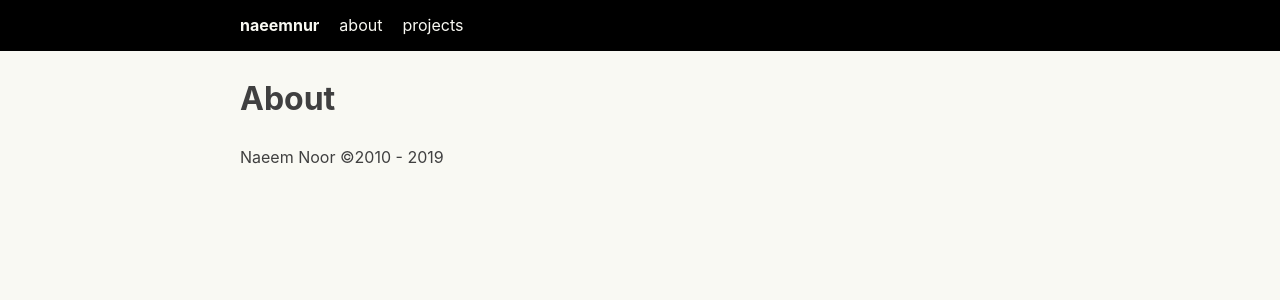
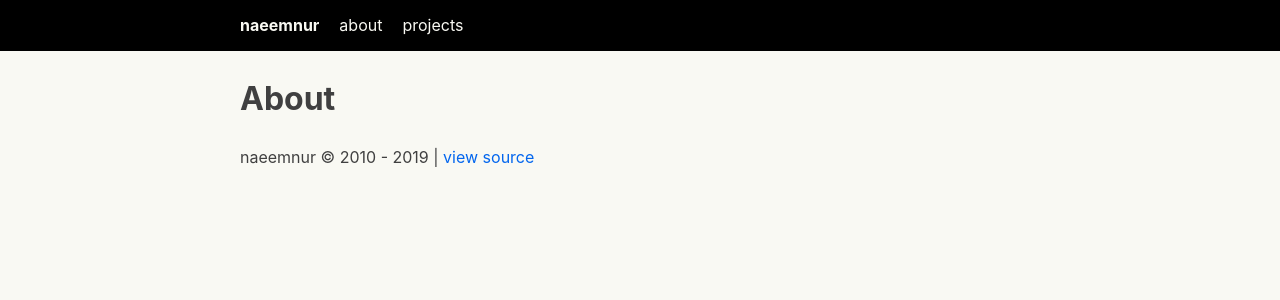
Before and after one commit to naeemnur/naeemnur.com, a React (Create React App) app: page /about in a window 1280 px wide. Shown: the top 300 px of the page. Built offline with nearby package versions, Linux system fonts and the light colour scheme.

Commit message:
making the readme more readable

```diff
--- a/src/About.js
+++ b/src/About.js
@@ -21,7 +21,7 @@ class About extends Component {
     return (
       <Fragment>
         <Helmet>
-          <title>{pageTitle}</title>
+          <title>{ pageTitle }</title>
         </Helmet>
         <h1>{ loaded ? pageTitle  : <Skeleton />}</h1>
       </Fragment>
--- a/src/App.js
+++ b/src/App.js
@@ -23,17 +23,17 @@ class App extends Component {
   render() {
     return (
       <Fragment>
-        <Router history={history}>
+        <Router history={ history }>
           <Navbar />
           <main className="container">
             <Switch>
-              <Route exact path="/" component={Home} />
-              <Route path="/about" component={About} />
-              <Route path="/projects" component={Projects} />
-              <Route component={NotFound} />
+              <Route exact path="/" component={ Home } />
+              <Route path="/about" component={ About } />
+              <Route path="/projects" component={ Projects } />
+              <Route component={ NotFound } />
             </Switch>
 
-            <footer className="colophon">Naeem Noor &copy;2010 - 2019</footer>
+            <footer className="colophon">naeemnur  &copy; 2010 - 2019 | <a target="_blank" href="https://github.com/naeemnur/naeemnur.com"> view source</a> </footer>
           </main>
         </Router>
       </Fragment>
```
Also changed, not shown: 1 other file (tests, documents, lock files or other folders).
